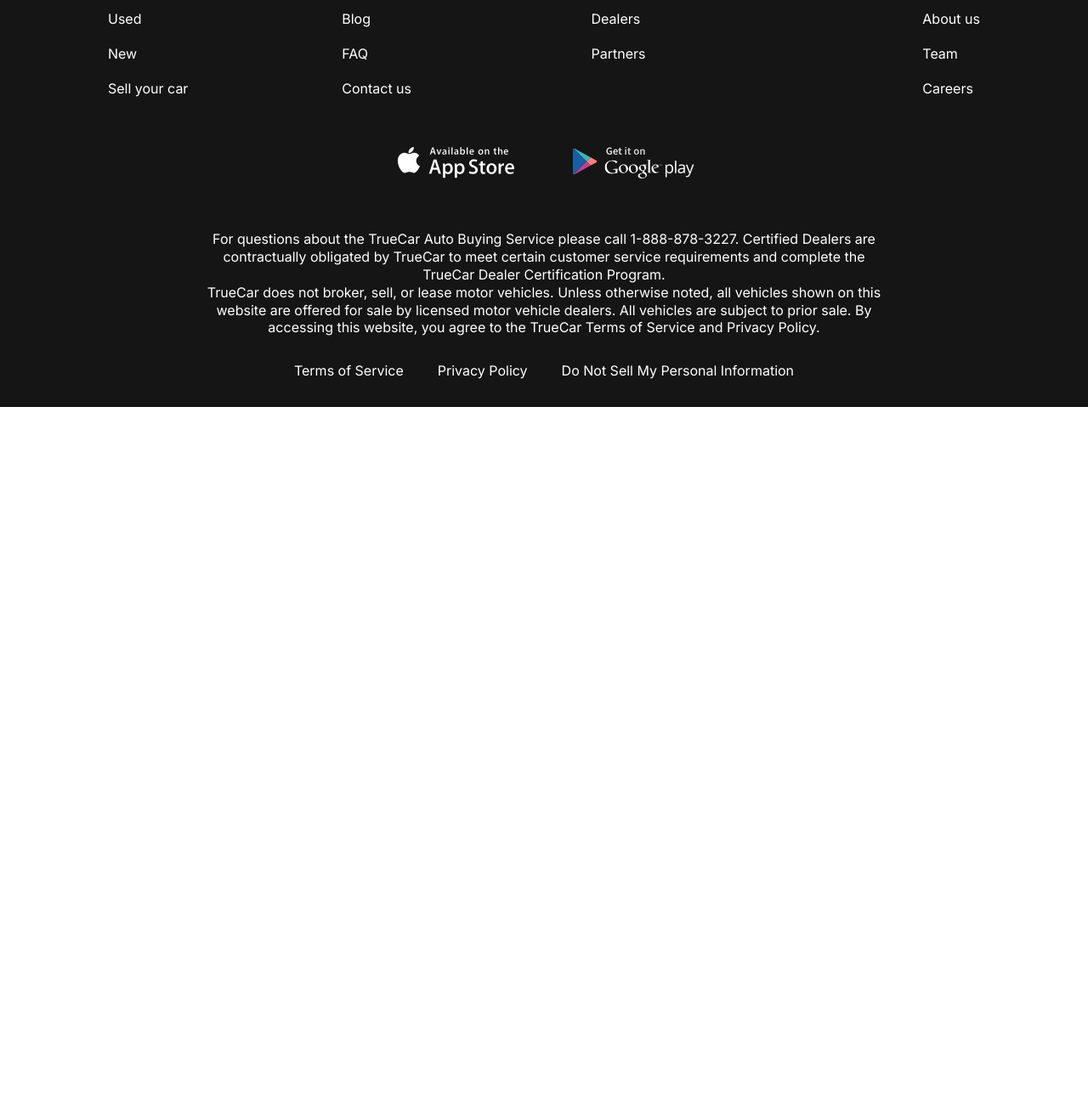
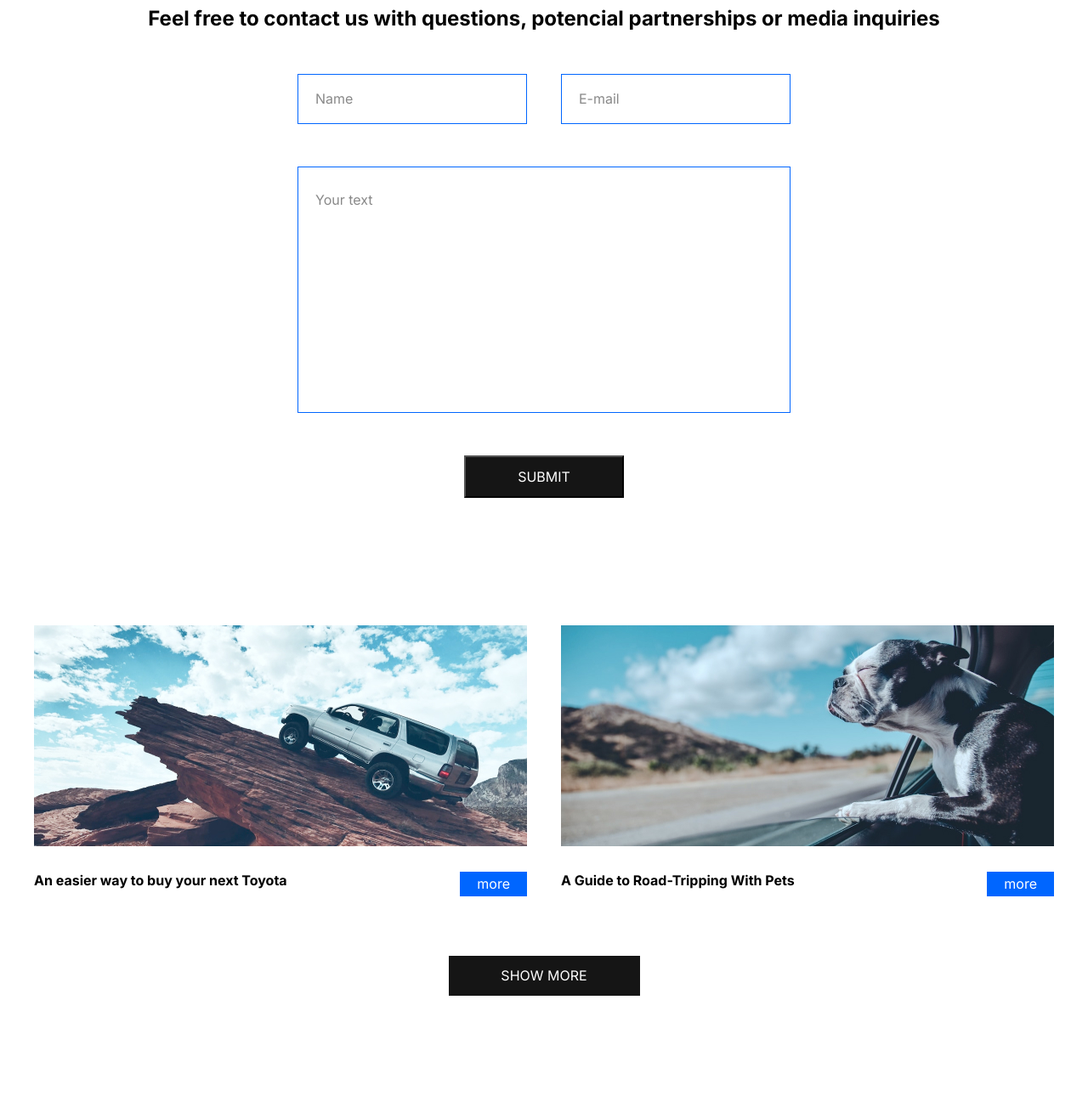
Before and after one commit to VictoryKod/storetest, a plain HTML site: page contacts.html in a window 1280 px wide. Shown: the part 321-1611 px from the top of the page at 85% size. Before the commit the page ends 800 px from the top, so only its background shows below. Drawn offline with Linux system fonts and the light colour scheme.

Commit message:
finish contact page

```diff
--- a/contacts.html
+++ b/contacts.html
@@ -18,13 +18,13 @@
       <header class="header">
         <div class="container">
           <div class="header__inner">
-            <a href="#" class="logo">
+            <a href="index.html" class="logo">
               <img class="logo__img" src="images/logo.svg" alt="" />
             </a>
             <nav class="menu">
               <ul class="menu__list">
                 <li class="menu__list-item">
-                  <a href="#" class="menu__list-link">NEW CARS</a>
+                  <a href="newcar.html" class="menu__list-link">NEW CARS</a>
                 </li>
                 <li class="menu__list-item">
                   <a href="#" class="menu__list-link">PRE-OWNED CARS</a>
@@ -36,7 +36,7 @@
                   <a href="#" class="menu__list-link">LEASE VS BUY</a>
                 </li>
                 <li class="menu__list-item">
-                  <a href="#" class="menu__list-link">CONTACT US</a>
+                  <a href="#" class="menu__list-link menu__list-link--active">CONTACT US</a>
                 </li>
               </ul>
             </nav>
@@ -44,8 +44,42 @@
         </div>
       </header>
       <main class="main">
+        <section class="contacts">
+          <div class="container">
+            <h2 class="section-title contacts__title">Contact Us</h2>
+            <p class="contact__text">
+              Feel free to contact us with questions, potencial partnerships or media inquiries
+            </p>
+            <form class="form" action="#">
+              <input class="form__input" type="text" placeholder="Name">
+              <input class="form__input" type="email" placeholder="E-mail">
+              <textarea class="form__textarea" placeholder="Your text"></textarea>
+              <button class="form__btn" type="submit">SUBMIT</button>
+            </form>
+          </div>
+        </section>
+        <!-- блог -->
+        <section class="blog">
+          <div class="container">
+            <div class="blog__items">
+              <div class="blog__item">
+                <img src="images/blog-1.jpg" alt="" class="blog__item-img">
+                <h4 class="blog__item-title">An easier way to buy your next Toyota</h4>
+                <a href="#" class="blog__item-link">more</a>
+              </div>
+              <div class="blog__item">
+                <img src="images/blog-2.jpg" alt="" class="blog__item-img">
+                <h4 class="blog__item-title">A Guide to Road-Tripping With Pets</h4>
+                <a href="#" class="blog__item-link">more</a>
+              </div>
+            </div>
+            <a href="#" class="blog__link">SHOW MORE</a>
+          </div>
+        </section>
 
       </main>
+
+      <!-- Футер -->
       <footer class="footer">
         <div class="container">
           <nav class="footer__menu">
--- a/css/style.css
+++ b/css/style.css
@@ -57,7 +57,7 @@ body {
     background-color: transparent;
 /* Подняли header-main */
     position: absolute;
-    z-index: 5;
+    z-index: 10;
     left: 0;
     right: 0;
 }
@@ -84,6 +84,10 @@ body {
     text-transform: uppercase;
     font-weight: 700px;
 
+}
+
+.menu__list-link--active {
+    color: #0066FF;
 }
 
 .footer {
@@ -264,7 +268,8 @@ body {
 
 .how-does__inner {
     max-width: 600px;
-/* отступы сверху-снизу 0 и центровка блока */
+/* отступы сверху-снизу 0 и центровка блока
+работает для flex */
     margin: 0 auto;
 }
 
@@ -362,3 +367,128 @@ top: 0;
 .important__item-img {
     margin-bottom: 20px;
 }
+
+.contacts {
+    padding: 100px 0 150px;
+}
+
+.contacts__title {
+    margin-bottom: 20px;
+}
+
+.contact__text {
+    text-align: center;
+    font-weight: 700;
+    font-size: 24px;
+    margin-bottom: 50px;
+/* отступы на всякий, чтобы текст не растягивался,
+ а переносился */
+    padding: 0 100px;
+}
+
+.form {
+    max-width: 580px;
+    margin: 0 auto;
+    display: flex;
+    justify-content: space-between;
+    /* чтобы переносились, если мало места */
+    flex-wrap: wrap;
+}
+
+.form__input {
+    width: 270px;
+    padding: 18px 20px;
+    display: inline-block;
+    border: 1px solid #0066FF;
+    margin-bottom: 50px;
+    font-family: "Inter", sans-serif;
+    font-size: 16px;
+    font-weight: 400;
+    /* задаем высоту строки текста.
+    1.3 умножается на размер шрифта эл-та */
+    line-height: 1.3;
+    color: #151515;
+}
+
+.form__input::placeholder,
+.form__textarea::placeholder {
+    font-family: "Inter", sans-serif;
+    font-size: 16px;
+    font-weight: 400;
+    line-height: 1.3;
+    color: #151515;
+    opacity: 0.5;
+}
+
+.form__textarea {
+    width: 100%;
+    resize: none;
+    padding: 28px 20px;
+    height: 290px;
+    border: 1px solid #0066FF;
+    font-size: 16px;
+    font-weight: 400;
+    line-height: 1.3;
+    color: #151515;
+    margin-bottom: 50px;
+}
+
+.form__btn {
+    text-transform: uppercase;
+    color: #fff;
+    background-color: #151515;
+    font-family: "Inter", sans-serif;
+    font-size: 16px;
+    font-weight: 400;
+    padding: 13px 61px;
+    margin: 0 auto;
+
+}
+
+.blog {
+    padding-bottom: 150px;
+}
+
+.blog__items {
+    display: grid;
+    grid-template-columns: repeat(2, 1fr);
+    gap: 40px;
+    margin-bottom: 70px;
+}
+
+.blog__item {
+    display: flex;
+    justify-content: space-between;
+    flex-wrap: wrap;
+}
+
+.blog__item-img {
+    margin-bottom: 30px;
+    width: 100%;
+}
+
+.blog__item-title {
+    flex-basis: 446px;
+    font-size: 16px;
+    font-weight: 700;
+}
+
+.blog__item-link {
+    color: #fff;
+    background-color: #0066FF;
+    padding: 4px 20px;
+}
+
+.blog__link {
+    text-transform: uppercase;
+    color: #fff;
+    background-color: #151515;
+    font-size: 16px;
+    font-weight: 400;
+    padding: 13px;
+    width: 225px;
+    margin: 0 auto;
+    text-align: center;
+    display: block;
+
+}
```
Also changed, not shown: index.html (+3 -3 lines), newcar.html (+22 -4 lines), images/blog-1.jpg (added), images/blog-2.jpg (added), images/group-5.svg (deleted), images/icons-car.png (deleted).
